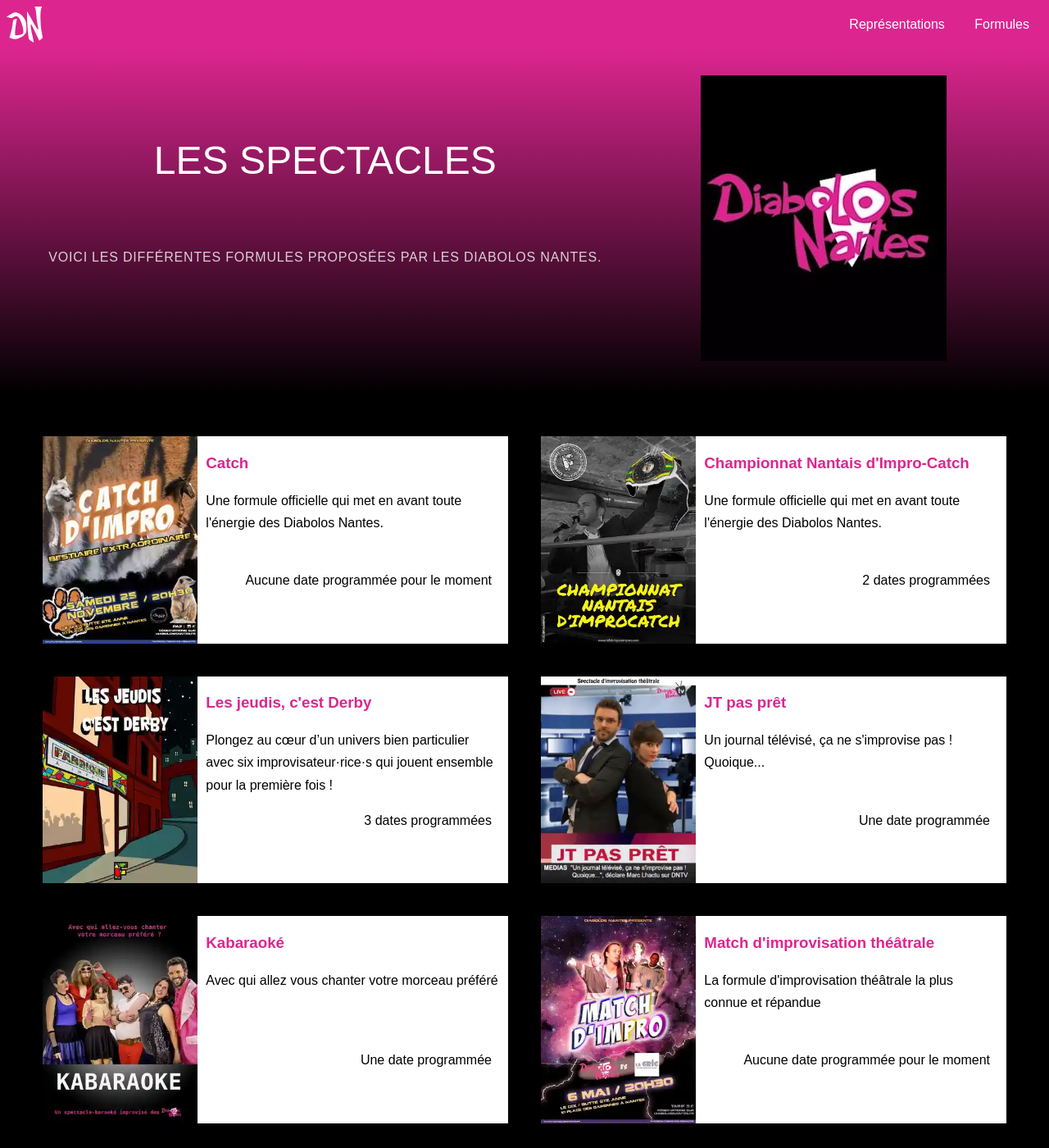
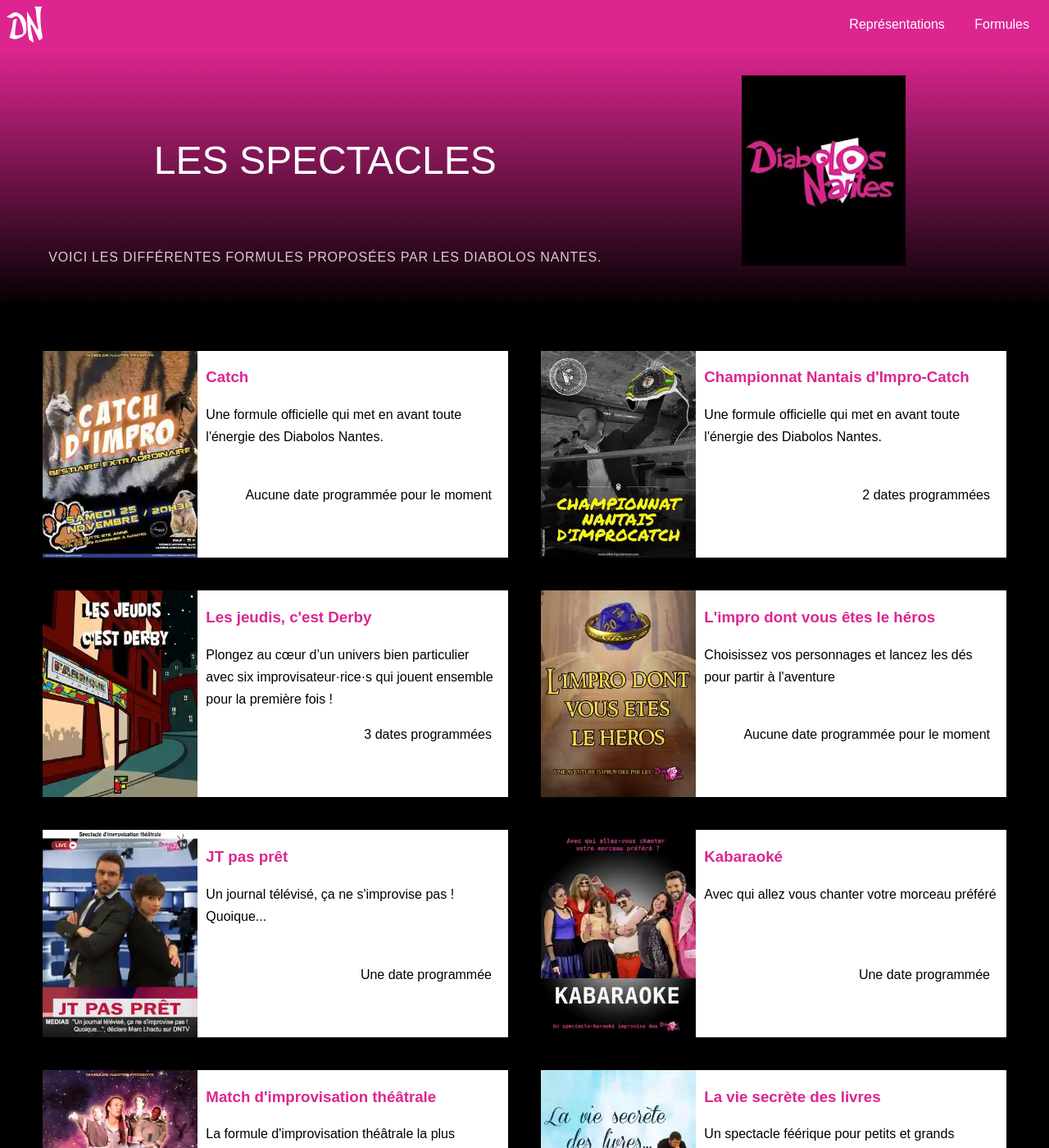
Before and after one commit to guillaumew/diabolos, a Jekyll site: the page built from spectacles.html, in a window 1280 px wide and 1400 px high. Shown: the whole window at 82% size. Built offline with Jekyll 4.4.1, drawn with Linux system fonts in a browser that asks for light colours.

Commit message:
Impro dont vous êtes le héros

```diff
--- a/_sass/common.scss
+++ b/_sass/common.scss
@@ -175,6 +175,9 @@
     letter-spacing: 0.05em;
     opacity: 0.8;
 }
+.pure-img-responsive {
+    max-width: 200px;
+}
 
 /*
  * -- CONTENT STYLES --
--- /dev/null
+++ b/_spectacles/heros.md
@@ -0,0 +1,14 @@
+---
+short: heros
+title: L'impro dont vous êtes le héros
+image: heros.webp
+summary: Choisissez vos personnages et lancez les dés pour partir à l'aventure
+type: longform
+audience: Adultes et adolesent.e.s
+---
+
+Venez répondre à l’invitation du MJ (maître du jeu) qui va vous faire vivre une grande aventure pleine de rebondissements dont vous allez être aussi auteur.
+
+Dans la peau d’un rôliste, vous créerez votre feuille de personnage, en choisissant ses compétences et ses traits de caractère, vous définirez sa classe, et vous le verrez évoluer dans un univers de jeu de rôle tiré au hasard.
+
+Et vous pourrez même être amené à influer sur la destinée des personnages, grâce à des jets de dés…
```
Also changed, not shown: assets/img/heros.jpg (deleted), assets/img/heros.webp (added).
